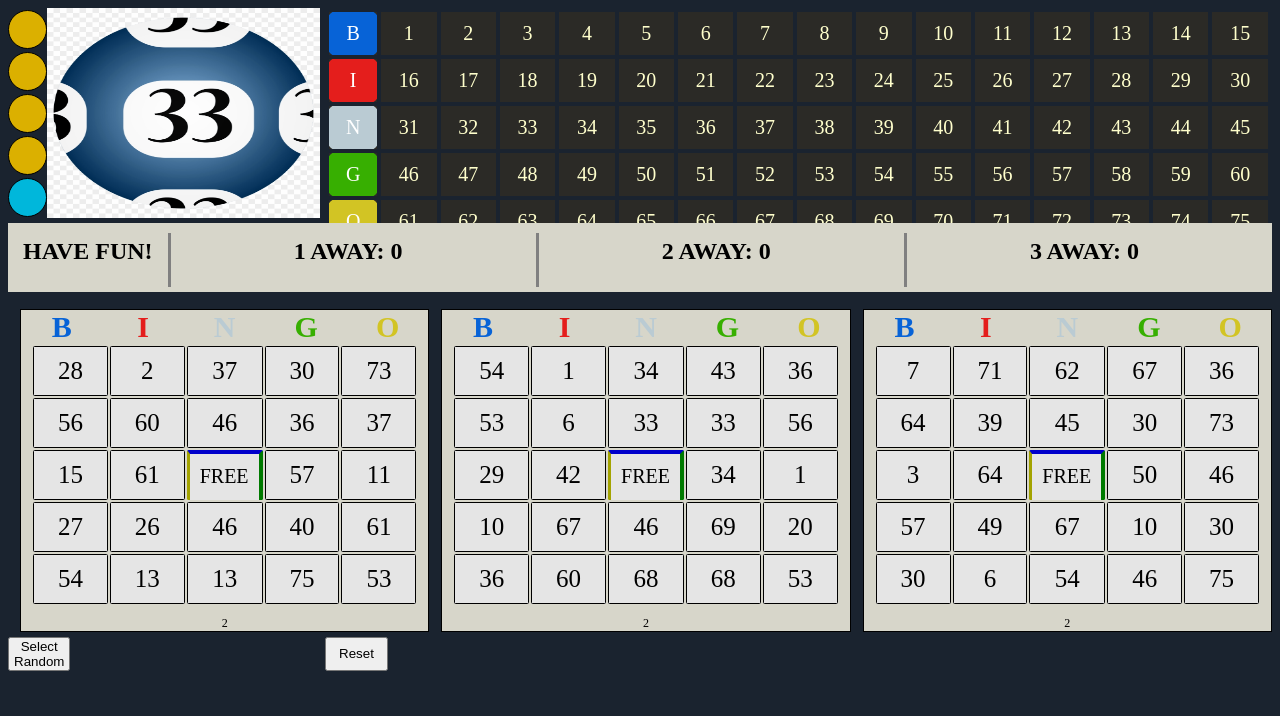
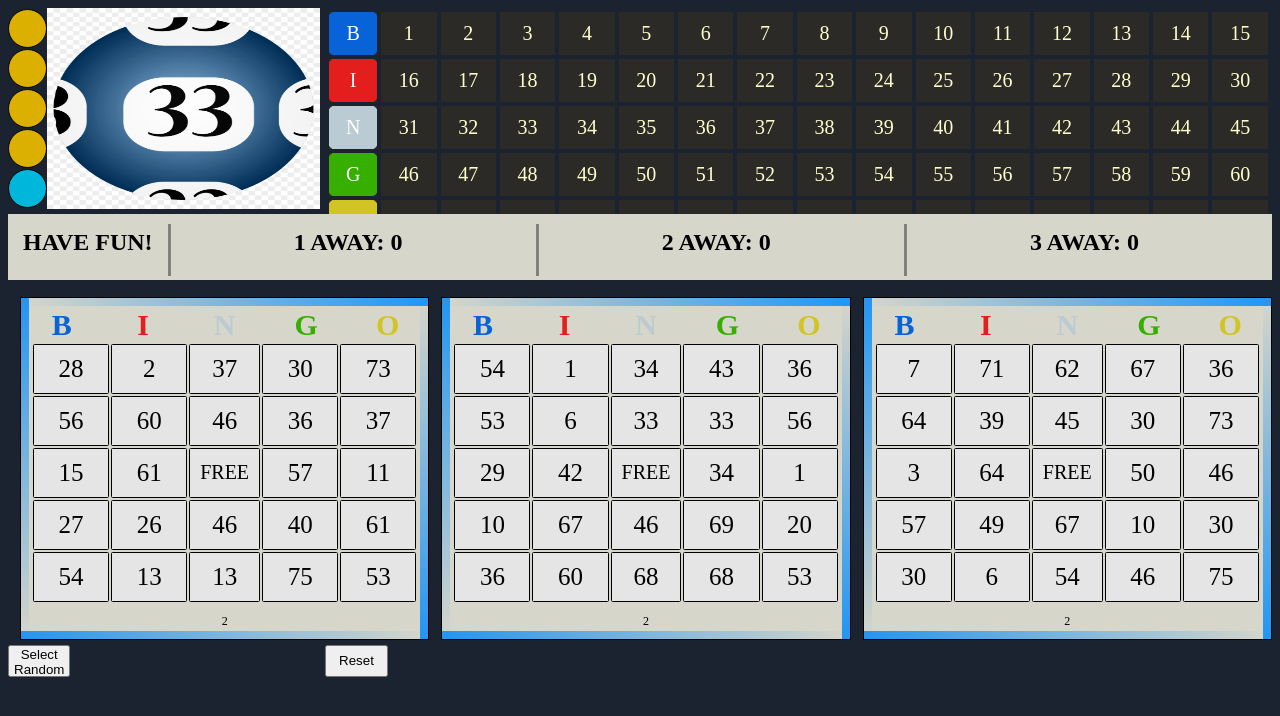
Before and after one commit to dschneck/official-interjection, a React (Create React App) app: page / in a window 1280 px wide. Shown: the top 716 px of the page. Built offline with nearby package versions, Linux system fonts and the light colour scheme.

Commit message:
added gradient border to cards

```diff
--- a/src/Card.js
+++ b/src/Card.js
@@ -34,7 +34,13 @@ class Card extends React.Component {
 					<tr>{this.spwn(5, 5*100)}</tr>
 					<tr>
 						{this.spwn(2, 10 *100)}
-						<td id="free">free</td>
+						<td id="free">
+							<span></span>
+							<span></span>
+							<span></span>
+							<span></span>
+							free
+						</td>
 						{this.spwn(2, 10 *100)}
 					</tr>
 					<tr>{this.spwn(5, 15*100)}</tr>
--- a/src/styles/CardContainer.css
+++ b/src/styles/CardContainer.css
@@ -1,10 +1,11 @@
-@keyframes outlining {
+/*@keyframes outlining {
 	25% {border-bottom: 5px solid red )}
 	50% {border-bottom: 0px; border-right: 5px solid green}
 	75% {border-right: 0px; border-top: 5px solid blue}
 	100% {border-top: 0px; border-left: 5px solid yellow}
 
 }
+*/
 /*linear-gradient(to right,red,yellow)*/
 .cardContainer {
 	grid-area: cardContainer;
@@ -22,6 +23,10 @@
 
 }
 
+.key {
+	margin-bottom: 10px;
+}
+
 .cardTitle {
 	display: flex;
 	padding: 0;
@@ -30,6 +35,7 @@
 
 .cardTitle h1 {
 	margin: 0;
+	margin-top: 10px;
 	font-size: 30px;
 	flex: 1;
 	padding: 0;
@@ -68,3 +74,41 @@
 
 	animation: outlining 4s infinite;
 }
+
+#free span {
+	position: absolute;
+	display: block;
+}
+
+#free span:nth-child(1) {
+	top: 0;
+	left: 0;
+	width: 100%;
+	height: 8px;
+	background: linear-gradient(90deg, transparent, #2196f3);
+
+}
+#free span:nth-child(3) {
+	bottom: 0;
+	right: 0;
+	width: 100%;
+	height: 8px;
+	background: linear-gradient(270deg, transparent, #2196f3);
+
+}
+#free span:nth-child(2) {
+	top: 0;
+	right: 0;
+	width: 8px;
+	height: 100%;
+	background: linear-gradient(180deg, transparent, #2196f3);
+
+}
+#free span:nth-child(4) {
+	bottom: 0;
+	left: 0;
+	width: 8px;
+	height: 100%;
+	background: linear-gradient(0deg, transparent, #2196f3);
+
+}
```
